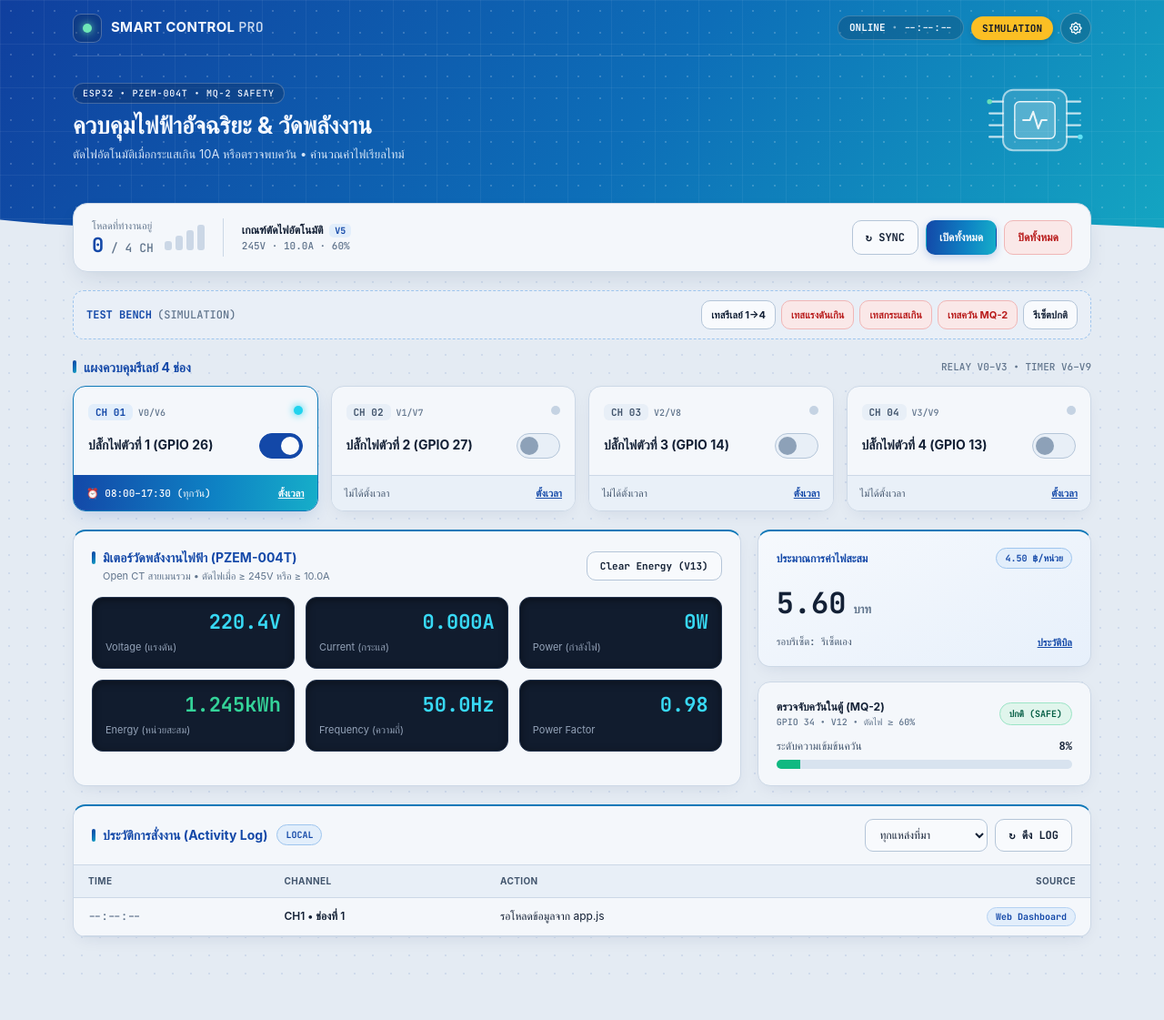
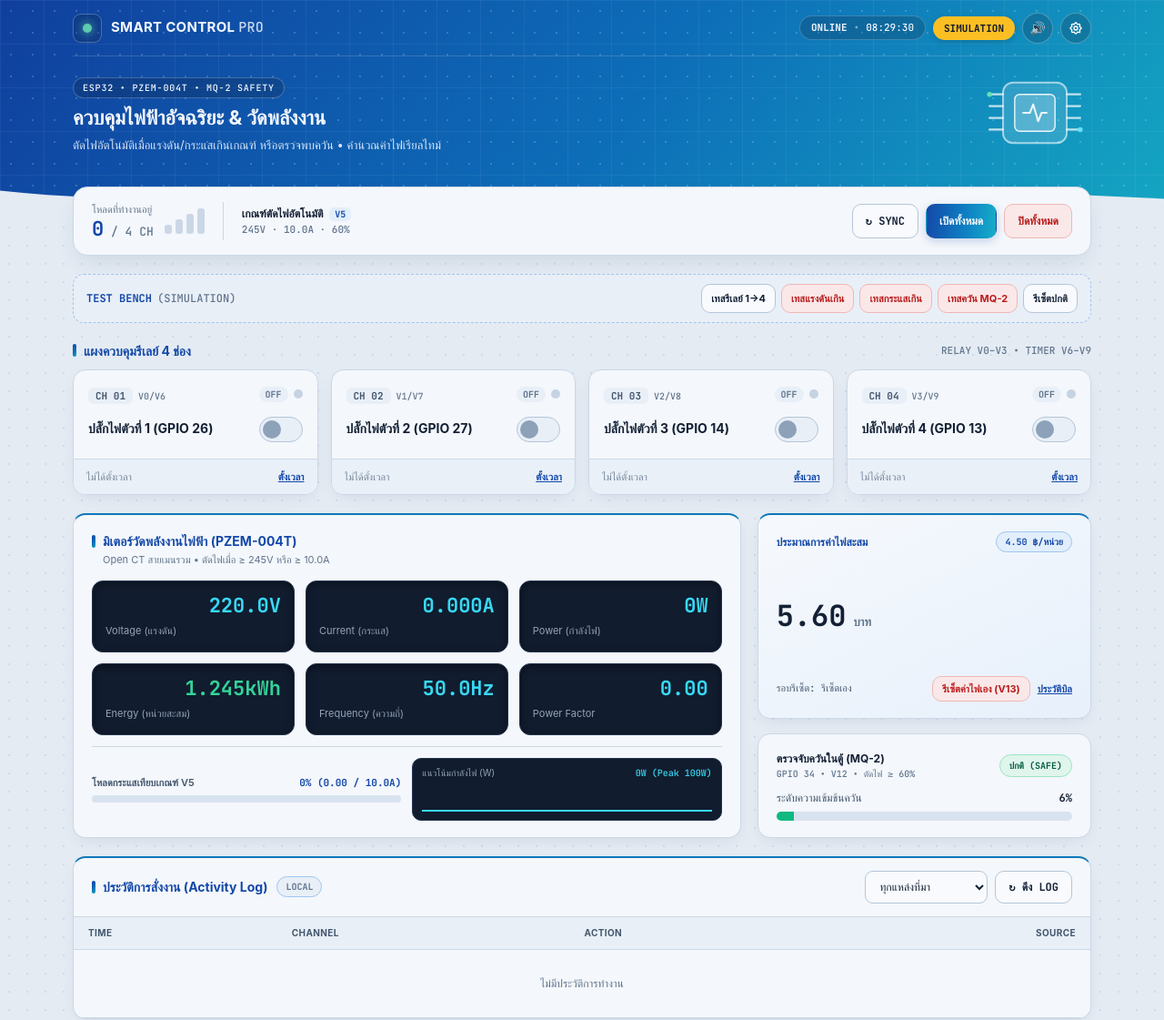
Before and after one commit to sarawuthpraesi2008-stack/smart-control-box, a plain HTML site: page index.html in a window 1280 px wide. Shown: the top 1121 px of the page at 91% size. Before the commit the page ends 1078 px from the top, so only its background shows below. Drawn offline with Linux system fonts and the light colour scheme; a web font is replaced by a local one.

Commit message:
Update index.html

```diff
--- a/index.html
+++ b/index.html
@@ -77,7 +77,7 @@
       overflow: hidden;
       background: var(--grad-hero);
       color: #f4f8ff;
-      padding-bottom: 68px;
+      padding-bottom: 48px;
     }
 
     .pcb-grid {
@@ -172,7 +172,7 @@
     .hero-body {
       position: relative;
       z-index: 2;
-      padding: 22px 0 14px;
+      padding: 14px 0 10px;
       display: flex;
       align-items: center;
       justify-content: space-between;
@@ -193,7 +193,7 @@
       margin-bottom: 8px;
     }
 
-    .hero-title { margin: 0; font-size: 26px; font-weight: 700; line-height: 1.25; }
+    .hero-title { margin: 0; font-size: 22px; font-weight: 700; line-height: 1.25; }
     .hero-sub { margin: 6px 0 0; font-size: 13px; color: rgba(235, 245, 255, 0.90); }
     .hero-chip { flex-shrink: 0; opacity: 0.92; }
 
@@ -211,7 +211,7 @@
     .main {
       position: relative;
       z-index: 5;
-      margin-top: -44px;
+      margin-top: -30px;
       padding-bottom: 48px;
       flex: 1;
       display: flex;
@@ -688,6 +688,68 @@
     .toast-item.is-success { background: var(--cobalt); }
     .toast-item.is-error { background: var(--err); }
 
+    @keyframes ledPulse {
+      0%, 100% { box-shadow: 0 0 6px #6ee7b7; opacity: 1; }
+      50% { box-shadow: 0 0 14px #6ee7b7; opacity: 0.72; }
+    }
+    .led-dot:not(.is-offline) { animation: ledPulse 2.2s ease-in-out infinite; }
+    @keyframes safetyPulse {
+      0%, 100% { box-shadow: 0 8px 20px rgba(220, 38, 38, 0.28); }
+      50% { box-shadow: 0 8px 28px rgba(220, 38, 38, 0.55); }
+    }
+    .alert-safety:not(.hidden) { animation: safetyPulse 1.3s ease-in-out infinite; }
+    .ch-card.is-on { border-top: 2px solid var(--cobalt); }
+    .ch-card.is-pending { opacity: 0.78; }
+    .ch-state-pill {
+      font-size: 10px;
+      font-weight: 700;
+      padding: 1px 7px;
+      border-radius: 999px;
+      background: var(--surface-muted);
+      color: var(--text-muted);
+    }
+    .ch-card.is-on .ch-state-pill {
+      background: var(--ok-soft);
+      color: #047857;
+    }
+    .gear-btn.is-muted { opacity: 0.65; }
+    .pzem-telemetry-foot {
+      margin-top: 12px;
+      padding-top: 12px;
+      border-top: 1px solid var(--border);
+      display: grid;
+      grid-template-columns: 1fr 1fr;
+      gap: 12px;
+      align-items: center;
+    }
+    .load-gauge-track {
+      width: 100%;
+      height: 8px;
+      border-radius: 999px;
+      background: #d8e3ef;
+      overflow: hidden;
+      margin-top: 6px;
+    }
+    .load-gauge-fill {
+      height: 100%;
+      width: 0%;
+      background: var(--cyan);
+      transition: width 250ms ease, background 200ms ease;
+    }
+    .spark-box {
+      background: var(--pzem-bg);
+      border: 1px solid var(--pzem-border);
+      border-radius: 10px;
+      padding: 8px 10px;
+      display: flex;
+      flex-direction: column;
+      gap: 4px;
+    }
+    .spark-svg { width: 100%; height: 32px; display: block; }
+    @media (max-width: 640px) {
+      .pzem-telemetry-foot { grid-template-columns: 1fr; }
+    }
+
     @media (max-width: 1024px) {
       .power-grid { grid-template-columns: 1fr; }
       .ch-grid { grid-template-columns: repeat(2, minmax(0, 1fr)); }
@@ -720,8 +782,9 @@
             <span style="opacity:0.5;">•</span>
             <span id="lastSyncTime">--:--:--</span>
           </div>
-          <button id="btnToggleMode" type="button" class="mode-btn mono">SIMULATION</button>
-          <button id="btnOpenSettings" type="button" class="gear-btn" title="ตั้งค่า" aria-label="ตั้งค่า">
+          <button id="btnToggleMode" data-testid="mode-toggle" type="button" class="mode-btn mono">SIMULATION</button>
+          <button id="btnToggleSound" data-testid="btn-sound" type="button" class="gear-btn mono" title="เปิด/ปิดเสียง" aria-label="เปิด/ปิดเสียง" aria-pressed="true">🔊</button>
+          <button id="btnOpenSettings" data-testid="btn-settings" type="button" class="gear-btn" title="ตั้งค่า" aria-label="ตั้งค่า">
             <svg width="16" height="16" fill="none" stroke="currentColor" stroke-width="2" viewBox="0 0 24 24">
               <path stroke-linecap="round" stroke-linejoin="round" d="M10.325 4.317c.426-1.756 2.924-1.756 3.35 0a1.724 1.724 0 002.573 1.066c1.543-.94 3.31.826 2.37 2.37a1.724 1.724 0 001.065 2.572c1.756.426 1.756 2.924 0 3.35a1.724 1.724 0 00-1.066 2.573c.94 1.543-.826 3.31-2.37 2.37a1.724 1.724 0 00-2.572 1.065c-.426 1.756-2.924 1.756-3.35 0a1.724 1.724 0 00-2.573-1.066c-1.543.94-3.31-.826-2.37-2.37a1.724 1.724 0 00-1.065-2.572c-1.756-.426-1.756-2.924 0-3.35a1.724 1.724 0 001.066-2.573c-.94-1.543.826-3.31 2.37-2.37.996.608 2.296.07 2.572-1.065z" />
               <circle cx="12" cy="12" r="3" />
@@ -734,7 +797,7 @@
         <div>
           <div class="hero-badge mono">ESP32 • PZEM-004T • MQ-2 SAFETY</div>
           <h1 class="hero-title">ควบคุมไฟฟ้าอัจฉริยะ &amp; วัดพลังงาน</h1>
-          <p class="hero-sub">ตัดไฟอัตโนมัติเมื่อกระแสเกิน 10A หรือตรวจพบควัน • คำนวณค่าไฟเรียลไทม์</p>
+          <p class="hero-sub">ตัดไฟอัตโนมัติเมื่อแรงดัน/กระแสเกินเกณฑ์ หรือตรวจพบควัน • คำนวณค่าไฟเรียลไทม์</p>
         </div>
         <div class="hero-chip" aria-hidden="true">
           <svg width="124" height="96" viewBox="0 0 132 104" fill="none">
@@ -781,13 +844,13 @@
 
       <div class="master-btns">
         <button id="btnManualSync" type="button" class="btn mono">↻ SYNC</button>
-        <button id="btnAllOn" type="button" class="btn btn-primary">เปิดทั้งหมด</button>
-        <button id="btnAllOffPrompt" type="button" class="btn btn-danger-soft">ปิดทั้งหมด</button>
+        <button id="btnAllOn" data-testid="btn-all-on" type="button" class="btn btn-primary">เปิดทั้งหมด</button>
+        <button id="btnAllOffPrompt" data-testid="btn-all-off" type="button" class="btn btn-danger-soft">ปิดทั้งหมด</button>
       </div>
     </section>
 
     <!-- EMERGENCY & OFFLINE BANNERS -->
-    <div id="safetyAlert" class="alert-safety hidden">
+    <div id="safetyAlert" data-testid="safety-alert" class="alert-safety hidden">
       <div style="font-size:13px;font-weight:700;" id="safetyAlertText">🚨 แจ้งเตือนความปลอดภัย: ตรวจพบความผิดปกติ!</div>
       <span class="mono" style="font-size:10px;padding:3px 9px;border-radius:6px;background:rgba(255,255,255,0.22);font-weight:700;">AUTO CUTOFF</span>
     </div>
@@ -816,71 +879,10 @@
         <span class="mono" style="font-size:11px;color:var(--text-muted);">RELAY V0–V3 • TIMER V6–V9</span>
       </div>
       <div id="channelGrid" class="ch-grid">
-        <!-- Initial SSR preview cards (hydrated live by app.js?v=5) -->
-        <div class="ch-card is-on">
-          <div class="ch-body">
-            <div class="ch-top">
-              <div><span class="ch-badge mono">CH 01</span><span class="ch-pins mono">V0/V6</span></div>
-              <span class="ch-led"></span>
-            </div>
-            <div class="ch-main-row">
-              <h3 class="ch-name">ปลั๊กไฟตัวที่ 1 (GPIO 26)</h3>
-              <button type="button" class="switch-track is-on"><span class="switch-knob"></span></button>
-            </div>
-          </div>
-          <div class="ch-foot">
-            <span class="mono">⏰ 08:00–17:30 (ทุกวัน)</span>
-            <button type="button" class="ch-sched-btn">ตั้งเวลา</button>
-          </div>
-        </div>
-        <div class="ch-card">
-          <div class="ch-body">
-            <div class="ch-top">
-              <div><span class="ch-badge mono">CH 02</span><span class="ch-pins mono">V1/V7</span></div>
-              <span class="ch-led"></span>
-            </div>
-            <div class="ch-main-row">
-              <h3 class="ch-name">ปลั๊กไฟตัวที่ 2 (GPIO 27)</h3>
-              <button type="button" class="switch-track"><span class="switch-knob"></span></button>
-            </div>
-          </div>
-          <div class="ch-foot">
-            <span>ไม่ได้ตั้งเวลา</span>
-            <button type="button" class="ch-sched-btn">ตั้งเวลา</button>
-          </div>
-        </div>
-        <div class="ch-card">
-          <div class="ch-body">
-            <div class="ch-top">
-              <div><span class="ch-badge mono">CH 03</span><span class="ch-pins mono">V2/V8</span></div>
-              <span class="ch-led"></span>
-            </div>
-            <div class="ch-main-row">
-              <h3 class="ch-name">ปลั๊กไฟตัวที่ 3 (GPIO 14)</h3>
-              <button type="button" class="switch-track"><span class="switch-knob"></span></button>
-            </div>
-          </div>
-          <div class="ch-foot">
-            <span>ไม่ได้ตั้งเวลา</span>
-            <button type="button" class="ch-sched-btn">ตั้งเวลา</button>
-          </div>
-        </div>
-        <div class="ch-card">
-          <div class="ch-body">
-            <div class="ch-top">
-              <div><span class="ch-badge mono">CH 04</span><span class="ch-pins mono">V3/V9</span></div>
-              <span class="ch-led"></span>
-            </div>
-            <div class="ch-main-row">
-              <h3 class="ch-name">ปลั๊กไฟตัวที่ 4 (GPIO 13)</h3>
-              <button type="button" class="switch-track"><span class="switch-knob"></span></button>
-            </div>
-          </div>
-          <div class="ch-foot">
-            <span>ไม่ได้ตั้งเวลา</span>
-            <button type="button" class="ch-sched-btn">ตั้งเวลา</button>
-          </div>
-        </div>
+        <div class="ch-card"><div class="ch-body"><div class="ch-top"><div><span class="ch-badge mono">CH 01</span><span class="ch-pins mono">V0/V6</span></div><div style="display:flex;align-items:center;gap:6px;"><span class="ch-state-pill mono">OFF</span><span class="ch-led"></span></div></div><div class="ch-main-row"><h3 class="ch-name">ปลั๊กไฟตัวที่ 1 (GPIO 26)</h3><button type="button" role="switch" aria-checked="false" class="ch-switch switch-track"><span class="switch-knob"></span></button></div></div><div class="ch-foot"><span>ไม่ได้ตั้งเวลา</span><button type="button" class="ch-sched-btn">ตั้งเวลา</button></div></div>
+        <div class="ch-card"><div class="ch-body"><div class="ch-top"><div><span class="ch-badge mono">CH 02</span><span class="ch-pins mono">V1/V7</span></div><div style="display:flex;align-items:center;gap:6px;"><span class="ch-state-pill mono">OFF</span><span class="ch-led"></span></div></div><div class="ch-main-row"><h3 class="ch-name">ปลั๊กไฟตัวที่ 2 (GPIO 27)</h3><button type="button" role="switch" aria-checked="false" class="ch-switch switch-track"><span class="switch-knob"></span></button></div></div><div class="ch-foot"><span>ไม่ได้ตั้งเวลา</span><button type="button" class="ch-sched-btn">ตั้งเวลา</button></div></div>
+        <div class="ch-card"><div class="ch-body"><div class="ch-top"><div><span class="ch-badge mono">CH 03</span><span class="ch-pins mono">V2/V8</span></div><div style="display:flex;align-items:center;gap:6px;"><span class="ch-state-pill mono">OFF</span><span class="ch-led"></span></div></div><div class="ch-main-row"><h3 class="ch-name">ปลั๊กไฟตัวที่ 3 (GPIO 14)</h3><button type="button" role="switch" aria-checked="false" class="ch-switch switch-track"><span class="switch-knob"></span></button></div></div><div class="ch-foot"><span>ไม่ได้ตั้งเวลา</span><button type="button" class="ch-sched-btn">ตั้งเวลา</button></div></div>
+        <div class="ch-card"><div class="ch-body"><div class="ch-top"><div><span class="ch-badge mono">CH 04</span><span class="ch-pins mono">V3/V9</span></div><div style="display:flex;align-items:center;gap:6px;"><span class="ch-state-pill mono">OFF</span><span class="ch-led"></span></div></div><div class="ch-main-row"><h3 class="ch-name">ปลั๊กไฟตัวที่ 4 (GPIO 13)</h3><button type="button" role="switch" aria-checked="false" class="ch-switch switch-track"><span class="switch-knob"></span></button></div></div><div class="ch-foot"><span>ไม่ได้ตั้งเวลา</span><button type="button" class="ch-sched-btn">ตั้งเวลา</button></div></div>
       </div>
     </section>
 
@@ -892,12 +894,11 @@
             <h2 class="section-title">มิเตอร์วัดพลังงานไฟฟ้า (PZEM-004T)</h2>
             <p class="section-sub" id="lblPzemLimits">Open CT สายเมนรวม • ตัดไฟเมื่อ ≥ 245V หรือ ≥ 10.0A</p>
           </div>
-          <button id="btnClearEnergy" type="button" class="btn mono" style="min-height:32px;font-size:11px;">Clear Energy (V13)</button>
         </div>
 
         <div class="pzem-grid">
           <div class="pzem-cell">
-            <div class="mono pzem-val" id="valVoltage">220.4V</div>
+            <div class="mono pzem-val" id="valVoltage">0.0V</div>
             <div class="pzem-lbl">Voltage (แรงดัน)</div>
           </div>
           <div class="pzem-cell" id="boxCurrent">
@@ -909,16 +910,35 @@
             <div class="pzem-lbl">Power (กำลังไฟ)</div>
           </div>
           <div class="pzem-cell">
-            <div class="mono pzem-val is-energy" id="valEnergy">1.245kWh</div>
+            <div class="mono pzem-val is-energy" id="valEnergy">0.000kWh</div>
             <div class="pzem-lbl">Energy (หน่วยสะสม)</div>
           </div>
           <div class="pzem-cell">
-            <div class="mono pzem-val" id="valFreq">50.0Hz</div>
+            <div class="mono pzem-val" id="valFreq">0.0Hz</div>
             <div class="pzem-lbl">Frequency (ความถี่)</div>
           </div>
           <div class="pzem-cell">
-            <div class="mono pzem-val" id="valPf">0.98</div>
+            <div class="mono pzem-val" id="valPf">0.00</div>
             <div class="pzem-lbl">Power Factor</div>
+          </div>
+        </div>
+
+        <div class="pzem-telemetry-foot">
+          <div>
+            <div style="display:flex;justify-content:space-between;font-size:11px;">
+              <span style="color:var(--text-secondary);font-weight:600;">โหลดกระแสเทียบเกณฑ์ V5</span>
+              <span id="lblLoadPct" class="mono" style="font-weight:700;color:var(--cobalt);">0% (0.00 / 10.0A)</span>
+            </div>
+            <div class="load-gauge-track"><div id="loadGaugeFill" class="load-gauge-fill"></div></div>
+          </div>
+          <div class="spark-box">
+            <div style="display:flex;justify-content:space-between;font-size:10px;color:#94a3b8;">
+              <span>แนวโน้มกำลังไฟ (W)</span>
+              <span id="lblSparkMax" class="mono" style="color:#38d9f5;">0W</span>
+            </div>
+            <svg id="powerSparkline" class="spark-svg" viewBox="0 0 200 32" preserveAspectRatio="none">
+              <polyline id="sparkLinePath" fill="none" stroke="#38d9f5" stroke-width="2" stroke-linecap="round" stroke-linejoin="round" points="0,30 200,30" />
+            </svg>
           </div>
         </div>
       </div>
@@ -930,12 +950,15 @@
             <span class="mono rate-pill" id="lblRate">4.50 ฿/หน่วย</span>
           </div>
           <div style="margin:6px 0;">
-            <span class="mono cost-num" id="valCost">5.60</span>
+            <span class="mono cost-num" id="valCost">0.00</span>
             <span style="font-size:13px;font-weight:600;color:var(--text-muted);margin-left:4px;">บาท</span>
           </div>
           <div style="display:flex;align-items:center;justify-content:space-between;gap:8px;flex-wrap:wrap;margin-top:4px;">
             <span id="lblResetCycle" class="mono" style="font-size:11px;color:var(--text-secondary);">รอบรีเซ็ต: รีเซ็ตเอง</span>
-            <button id="btnOpenBilling" type="button" class="ch-sched-btn" style="font-size:11px;">ประวัติบิล</button>
+            <div style="display:flex;align-items:center;gap:8px;">
+              <button id="btnResetCost" data-testid="btn-reset-cost" type="button" class="btn btn-sm btn-danger-soft" style="min-height:28px;font-size:11px;">รีเซ็ตค่าไฟเอง (V13)</button>
+              <button id="btnOpenBilling" data-testid="btn-billing" type="button" class="ch-sched-btn" style="font-size:11px;">ประวัติบิล</button>
+            </div>
           </div>
         </div>
 
@@ -949,10 +972,10 @@
           </div>
           <div style="display:flex;justify-content:space-between;font-size:12px;">
             <span style="color:var(--text-secondary);">ระดับความเข้มข้นควัน</span>
-            <span class="mono" style="font-weight:700;" id="valSmoke">8%</span>
+            <span class="mono" style="font-weight:700;" id="valSmoke">0%</span>
           </div>
           <div class="smoke-track">
-            <div id="smokeBar" class="smoke-fill" style="width: 8%;"></div>
+            <div id="smokeBar" class="smoke-fill" style="width: 0%;"></div>
           </div>
         </div>
       </div>
@@ -988,14 +1011,7 @@
               <th class="td-right">SOURCE</th>
             </tr>
           </thead>
-          <tbody id="logTableBody">
-            <tr>
-              <td class="mono" style="color:var(--text-muted);">--:--:--</td>
-              <td style="font-weight:600;">CH1 • ช่องที่ 1</td>
-              <td>รอโหลดข้อมูลจาก app.js</td>
-              <td class="td-right"><span class="src-badge src-web mono">Web Dashboard</span></td>
-            </tr>
-          </tbody>
+          <tbody id="logTableBody"></tbody>
         </table>
       </div>
     </section>
@@ -1143,8 +1159,8 @@
     </div>
   </div>
 
-  <script src="core.js?v=11"></script>
-  <script src="api.js?v=11"></script>
-  <script src="app.js?v=11"></script>
+  <script src="core.js?v=17"></script>
+  <script src="api.js?v=17"></script>
+  <script src="app.js?v=17"></script>
 </body>
 </html>
```
